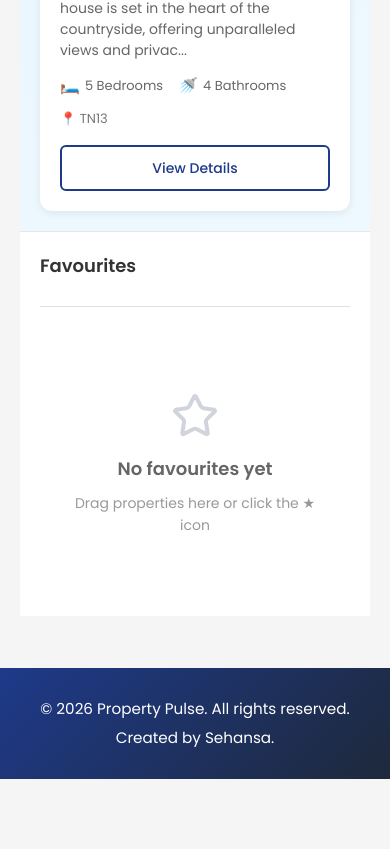
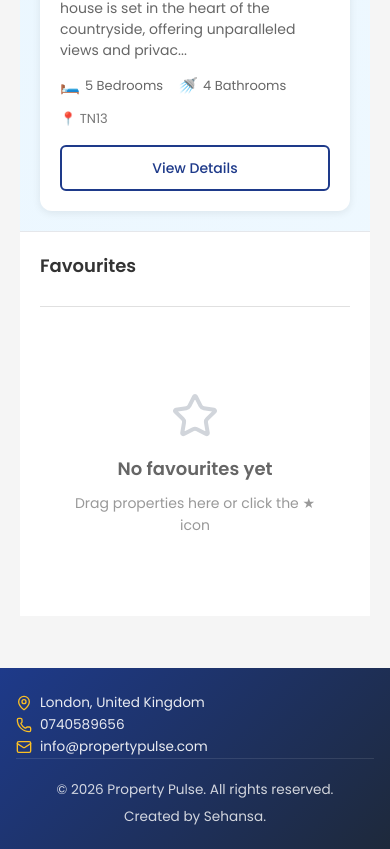
Before and after one commit to bomullasehansa/property-pulse, a React (Vite) app: page / in a window 390 px wide. Shown: the part 5696-6545 px from the top of the page. Before the commit the page ends 6475 px from the top, so only its background shows below. Built offline with nearby package versions, Linux system fonts and the light colour scheme.

Commit message:
Add contact information to footer
- Add location
- Add phone number
- Add email
- Include icons for each contact method
- Keep existing copyright and credits

```diff
--- a/src/components/Layout.css
+++ b/src/components/Layout.css
@@ -14,11 +14,76 @@
   background: linear-gradient(135deg, #1e3a8a 0%, #1e293b 100%);
   color: white;
   text-align: center;
-  padding: 1.5rem;
+  padding: 2rem 1.5rem 1.5rem;
   margin-top: 2rem;
 }
 
-.app-footer p {
+.footer-contacts {
+  display: flex;
+  justify-content: center;
+  align-items: center;
+  gap: 2.5rem;
+  margin-bottom: 1.5rem;
+  flex-wrap: wrap;
+}
+
+.contact-item {
+  display: flex;
+  align-items: center;
+  gap: 0.5rem;
+  color: rgba(255, 255, 255, 0.9);
+  font-size: 0.95rem;
+  transition: all 0.3s ease;
+}
+
+.contact-item svg {
+  color: #fbbf24;
+  flex-shrink: 0;
+}
+
+.contact-item:hover {
+  color: #fbbf24;
+  transform: translateY(-2px);
+}
+
+/* Credits Section */
+.footer-credits {
+  padding-top: 1rem;
+  border-top: 1px solid rgba(255, 255, 255, 0.1);
+}
+
+.footer-credits p {
   margin: 0.3rem 0;
   font-size: 0.95rem;
+  color: rgba(255, 255, 255, 0.8);
 }
+
+@media (max-width: 768px) {
+  .footer-contact {
+    flex-direction: column;
+    gap: 1rem;
+  }
+
+  .app-footer {
+    padding: 1.5rem 1rem 1rem;
+  }
+
+  .contact-item {
+    font-size: 0.9rem;
+  }
+}
+
+@media (max-width: 480px) {
+  .contact-item svg {
+    width: 16px;
+    height: 16px;
+  }
+
+  .contact-item {
+    font-size: 0.85rem;
+  }
+
+  .footer-credits p {
+    font-size: 0.85rem;
+  }
+}
--- a/src/components/Layout.jsx
+++ b/src/components/Layout.jsx
@@ -1,5 +1,6 @@
 import React from 'react';
 import { Outlet } from 'react-router-dom';
+import { Mail, Phone, MapPin } from 'lucide-react';
 import Navbar from './Navbar';
 import './Layout.css';
 
@@ -11,8 +12,24 @@ const Layout = () => {
         <Outlet />
       </main>
       <footer className="app-footer">
+        <div className="footer-contact">
+        <div className="contact-item">
+          <MapPin size={18} />
+          <span>London, United Kingdom</span>
+        </div>
+        <div className="contact-item">
+            <Phone size={18} />
+            <span>0740589656</span>
+        </div>
+        <div className="contact-item">
+            <Mail size={18} />
+            <span>info@propertypulse.com</span>
+        </div>
+        </div>
+        <div className="footer-credits">
         <p>© {new Date().getFullYear()} Property Pulse. All rights reserved.</p>
         <p>Created by Sehansa.</p>
+        </div>
       </footer>
     </div>
   );
```
